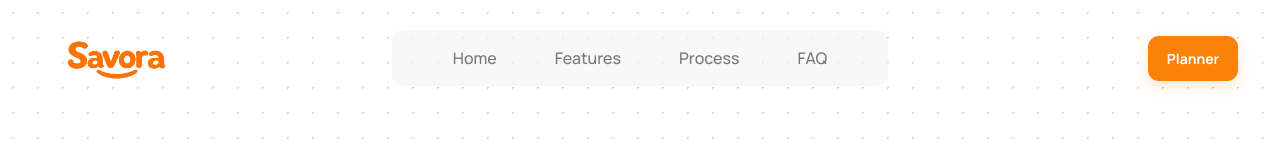
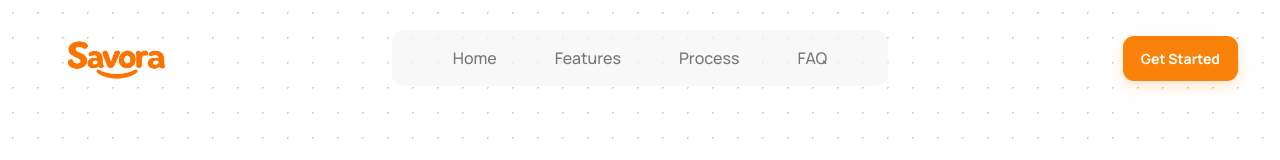
Before and after one commit to Sruthi417/Savora, a Next.js app in the folder frontend/: page / in a window 1280 px wide. Shown: the top 160 px of the page. Built offline with nearby package versions, Linux system fonts and the light colour scheme; no server answers.

Commit message:
some fixes

```diff
--- a/frontend/components/Footer/Footer.scss
+++ b/frontend/components/Footer/Footer.scss
@@ -58,14 +58,14 @@
 .footer-newsletter-image {
   position: relative;
 
-  height: 260px;
+  height: 300px;
 
   overflow: hidden;
 }
 
 
 .footer-food-image {
-  object-fit: cover;
+  object-fit: contain;
 
   object-position: center;
 }
--- a/frontend/components/Nav/Navbar.jsx
+++ b/frontend/components/Nav/Navbar.jsx
@@ -52,7 +52,7 @@ export default function Navbar() {
           className="planner-btn"
           onClick={handlePlannerClick}
         >
-          Planner
+     Get Started
         </Link>
 
       </div>
```
